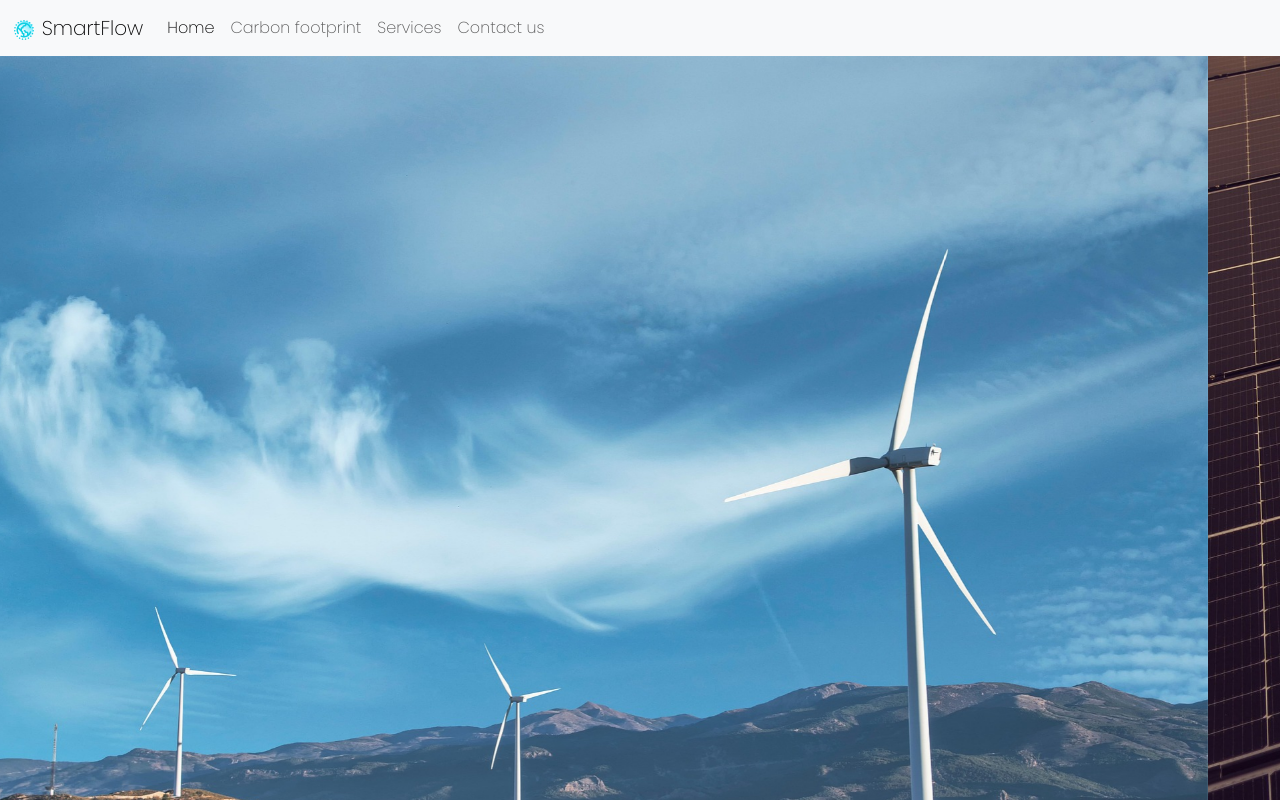
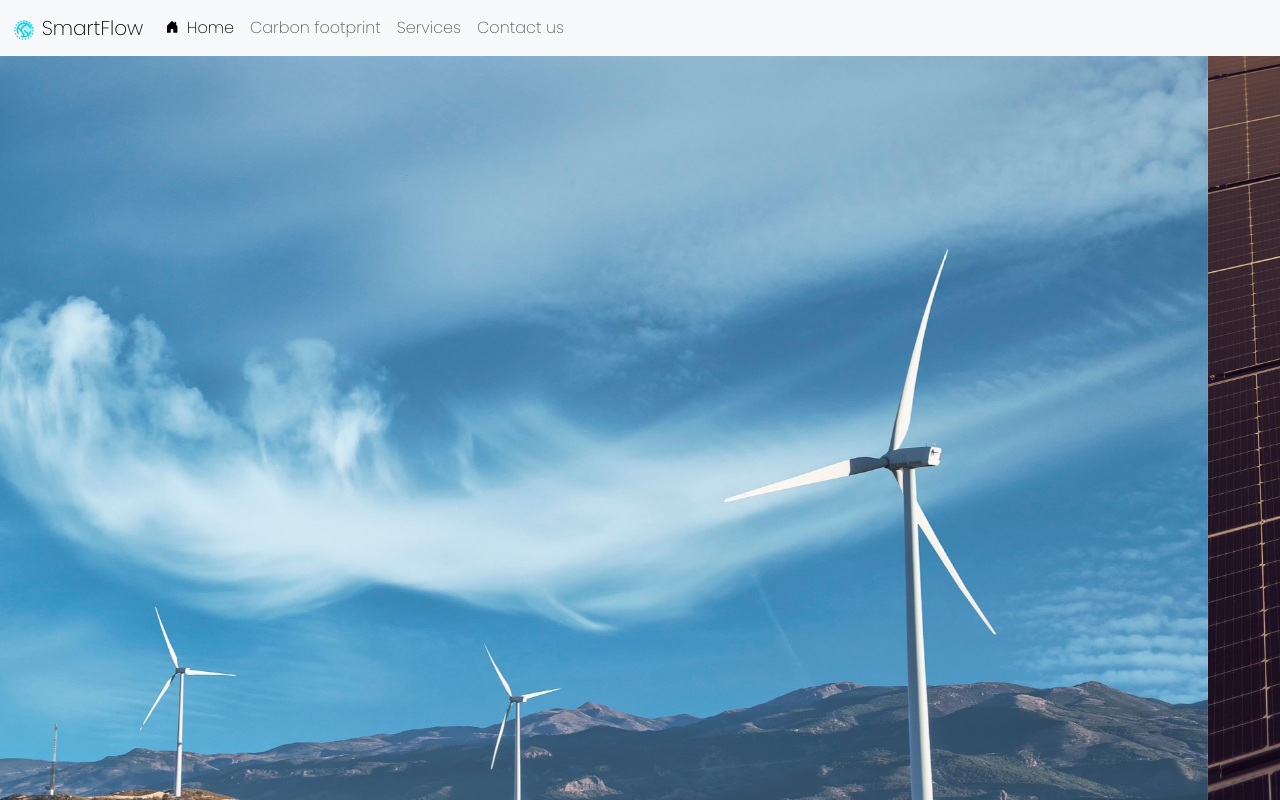
Before and after one commit to ArtemBielkovskyi/SmartFlow, a website: page index.html in a window 1280 px wide. Drawn offline with nearby package versions, Linux system fonts and the light colour scheme.

Commit message:
Using bootstrap icons first time

```diff
--- a/index.html
+++ b/index.html
@@ -21,7 +21,12 @@
           <div class="collapse navbar-collapse" id="navbarSupportedContent">
             <ul class="navbar-nav me-auto mb-2 mb-lg-0">
               <li class="nav-item">
-                <a class="nav-link active" aria-current="page" href="#">Home</a>
+                <a class="nav-link active" aria-current="page" href="#">
+                  <svg xmlns="http://www.w3.org/2000/svg" width="15" height="15" fill="currentColor" class="bi bi-house-door-fill" viewBox="2 1 18 18">
+                    <path d="M6.5 14.5v-3.505c0-.245.25-.495.5-.495h2c.25 0 .5.25.5.5v3.5a.5.5 0 0 0 .5.5h4a.5.5 0 0 0 .5-.5v-7a.5.5 0 0 0-.146-.354L13 5.793V2.5a.5.5 0 0 0-.5-.5h-1a.5.5 0 0 0-.5.5v1.293L8.354 1.146a.5.5 0 0 0-.708 0l-6 6A.5.5 0 0 0 1.5 7.5v7a.5.5 0 0 0 .5.5h4a.5.5 0 0 0 .5-.5"/>
+                  </svg>
+                  Home
+                </a>
               </li>
               <li class="nav-item">
                 <a class="nav-link" href="#">Carbon footprint</a>
```
